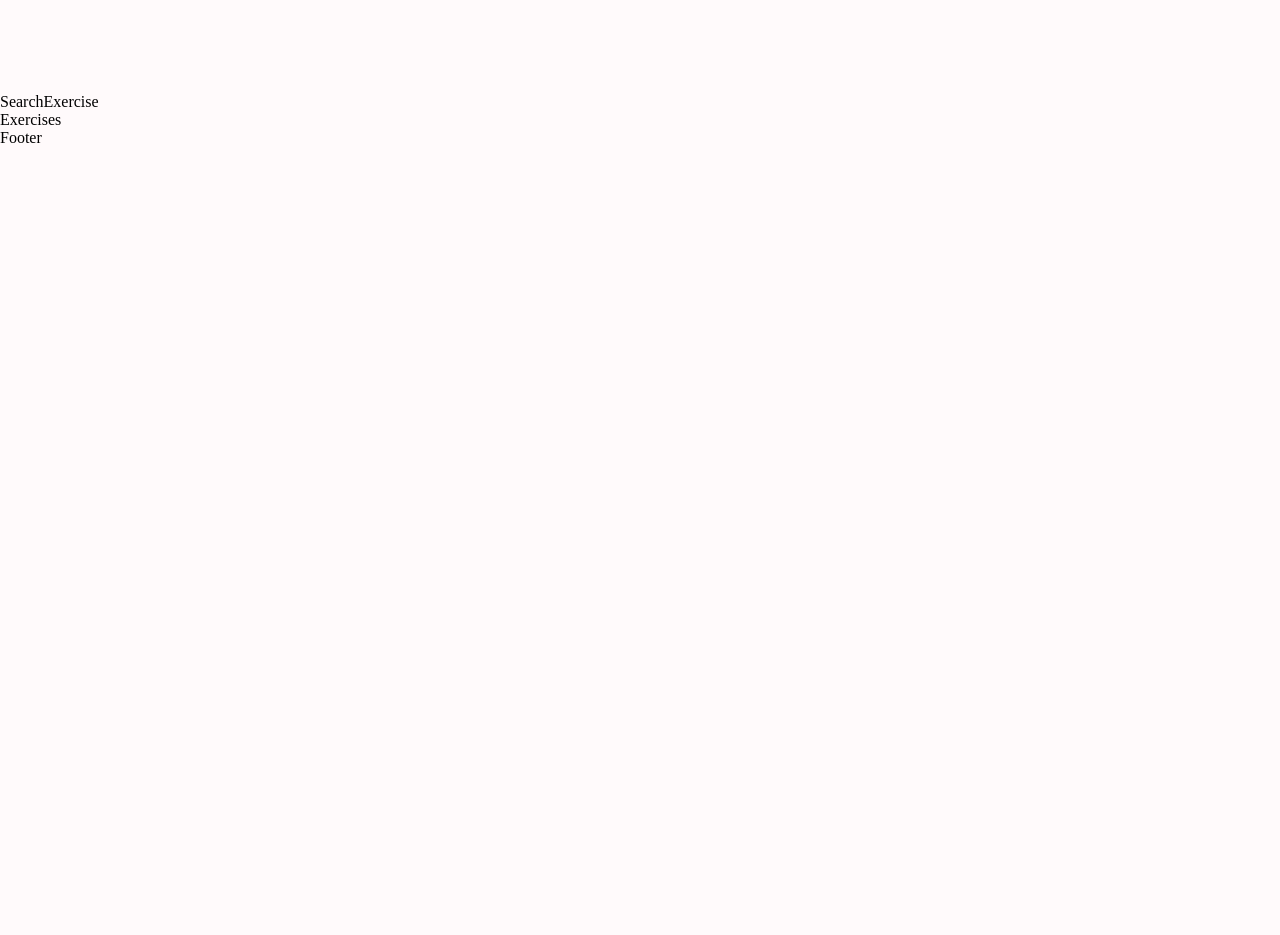
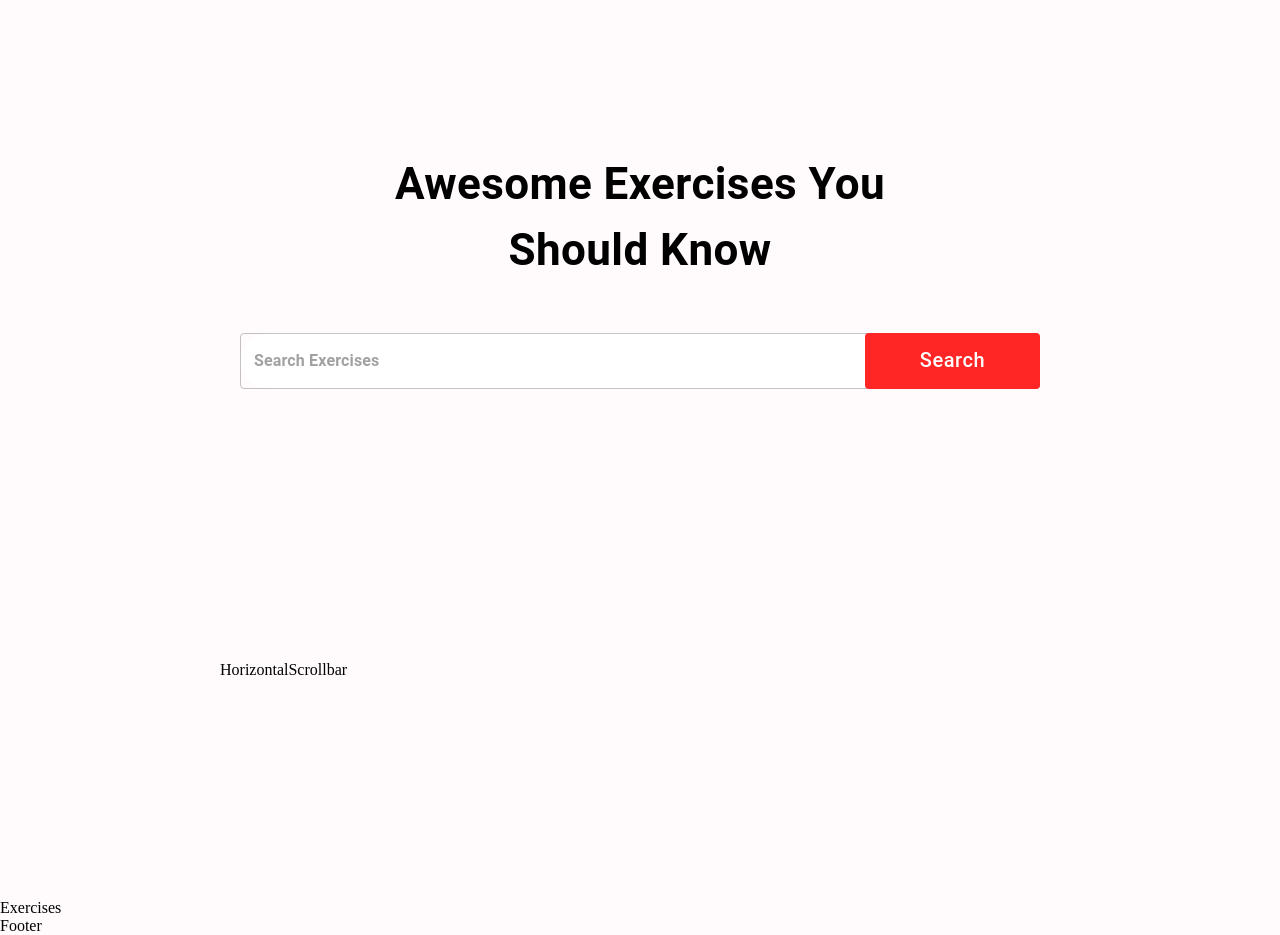
Before and after one commit to Trung-Nam/Fitness-Exercises-Website, a React (Create React App) app: page / in a window 1280 px wide. Shown: the part 880-1815 px from the top of the page. Before the commit the page ends 1027 px from the top, so only its background shows below. Built offline with nearby package versions, Linux system fonts and the light colour scheme; no server answers.

Commit message:
feat(ui,api): Search Exercises and fetch data

```diff
--- /dev/null
+++ b/src/components/HorizontalScrollbar.jsx
@@ -0,0 +1,9 @@
+import React from 'react'
+
+const HorizontalScrollbar = () => {
+  return (
+    <div>HorizontalScrollbar</div>
+  )
+}
+
+export default HorizontalScrollbar
--- a/src/components/SearchExercise.jsx
+++ b/src/components/SearchExercise.jsx
@@ -1,8 +1,103 @@
-import React from 'react'
+import React, { useEffect, useState } from 'react'
+import { Box, Stack, Typography, Button, TextField } from '@mui/material'
+import { fetchData, exerciseOptions } from '../utils/fetchData';
+import HorizontalScrollbar from './HorizontalScrollbar';
 
 const SearchExercise = () => {
+  const [search, setSearch] = useState('');
+  const [exercises, setExercises] = useState([]);
+  const [bodyParts, setBodyParts] = useState([]);
+
+
+  useEffect(() => {
+    const fetchExercisesData = async () => {
+      const bodyPartsData = await fetchData(
+        'https://exercisedb.p.rapidapi.com/exercises/bodyPartList', exerciseOptions
+      );
+      setBodyParts('all', ...bodyPartsData);
+    }
+
+    fetchExercisesData();
+  }, [])
+
+
+  const handleSearch = async () => {
+    if (search) {
+      const exercisesData = await fetchData(
+        'https://exercisedb.p.rapidapi.com/exercises', exerciseOptions);
+
+      const searchedExercises = exercisesData.filter((exercise) => {
+        exercise.name.toLowerCase().includes(search)
+          || exercise.target.toLowerCase().includes(search)
+          || exercise.equipment.toLowerCase().includes(search)
+          || exercise.bodyPart.toLowerCase().includes(search)
+      })
+      setSearch('');
+      setExercises(searchedExercises);
+    }
+  }
   return (
-    <div>SearchExercise</div>
+    <Stack
+      alignItems='center'
+      justifyContent='center'
+      mt='38px'
+      p='20px'
+    >
+      <Typography
+        fontWeight={700}
+        sx={{
+          fontSize: { lg: '44px', xs: '30px' }
+        }}
+        mb='50px'
+        textAlign='center'
+      >
+        Awesome Exercises You <br /> Should Know
+      </Typography>
+
+      <Box
+        position='relative'
+        mb='72px'
+      >
+        <TextField
+          height='76px'
+          value={search}
+          onChange={(e) => setSearch(e.target.value.toLowerCase())}
+          placeholder='Search Exercises'
+          type='text'
+          sx={{
+            input: {
+              fontWeight: '700',
+              border: 'none',
+              borderRadius: "8px"
+            },
+            width: { lg: '800px', xs: '350px' },
+            backgroundColor: '#fff',
+            borderRadius: "40px"
+          }}
+        />
+
+        <Button
+          className='search-btn'
+          sx={{
+            bgcolor: '#ff2625',
+            color: '#fff',
+            textTransform: 'none',
+            width: { lg: '175px', xs: '80px' },
+            fontSize: { lg: '20px', xs: '14px' },
+            height: '56px',
+            position: 'absolute',
+            right: 0,
+          }}
+          onClick={handleSearch}
+        >Search</Button>
+      </Box>
+
+      <Box
+        sx={{position:'relative', width:'100%', p:'200px'}}
+      >
+        <HorizontalScrollbar></HorizontalScrollbar>
+      </Box>
+    </Stack>
   )
 }
 
--- a/src/pages/Home.jsx
+++ b/src/pages/Home.jsx
@@ -1,4 +1,4 @@
-import React, { useState } from 'react'
+import React from 'react'
 import { Box } from '@mui/material'
 
 import { HeroBanner, SearchExercise, Exercises } from '../components'
--- /dev/null
+++ b/src/utils/fetchData.js
@@ -0,0 +1,14 @@
+export const exerciseOptions = {
+    method: 'GET',
+    headers: {
+        'x-rapidapi-key': process.env.REACT_APP_API_KEY,
+        'x-rapidapi-host': 'exercisedb.p.rapidapi.com'
+    }
+};
+
+export const fetchData = async (url, options) => {
+    const response = await fetch(url, options);
+    const data = response.json();
+
+    return data;
+}
```
Also changed, not shown: 1 other file (tests, documents, lock files or other folders).
